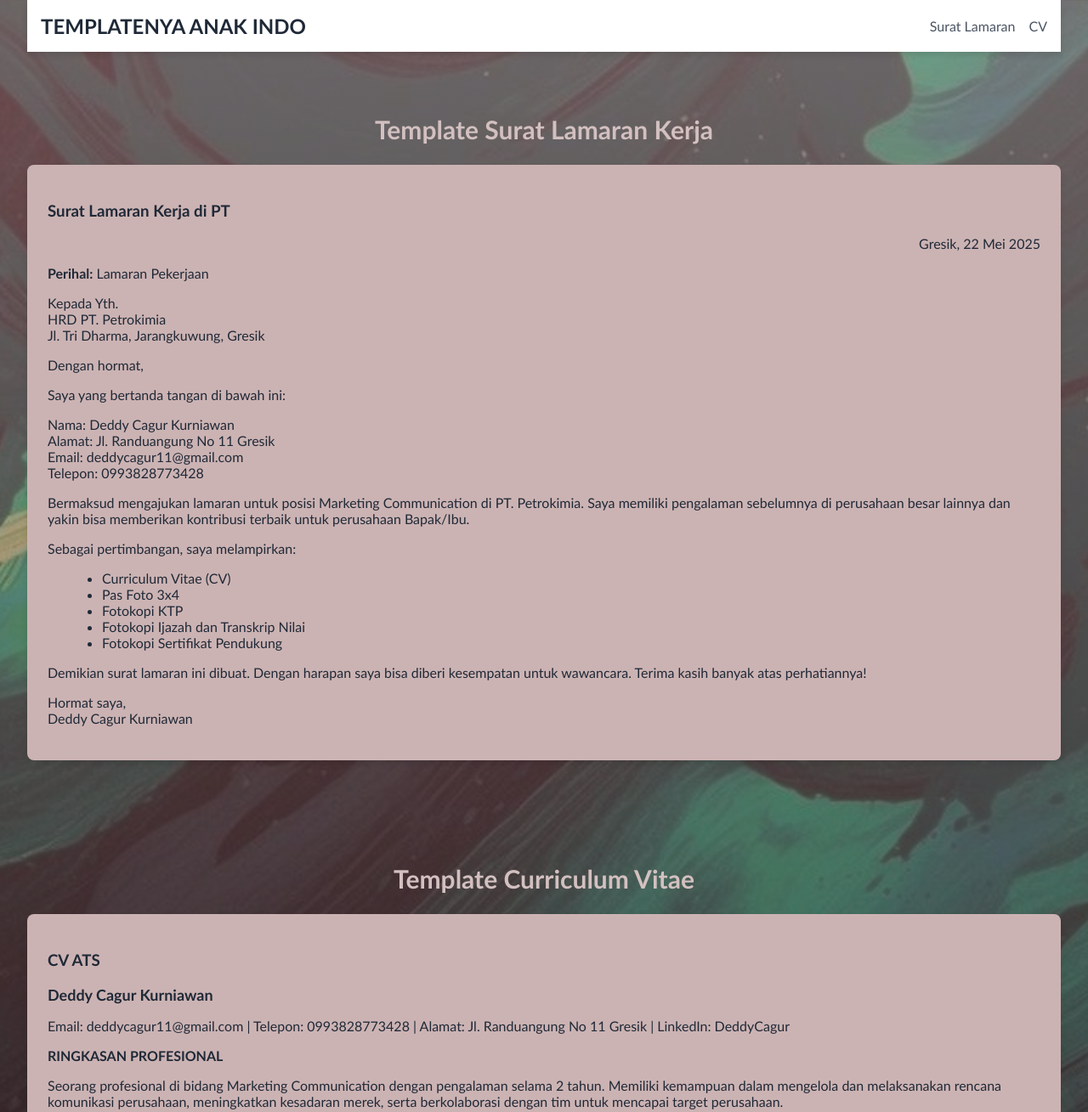
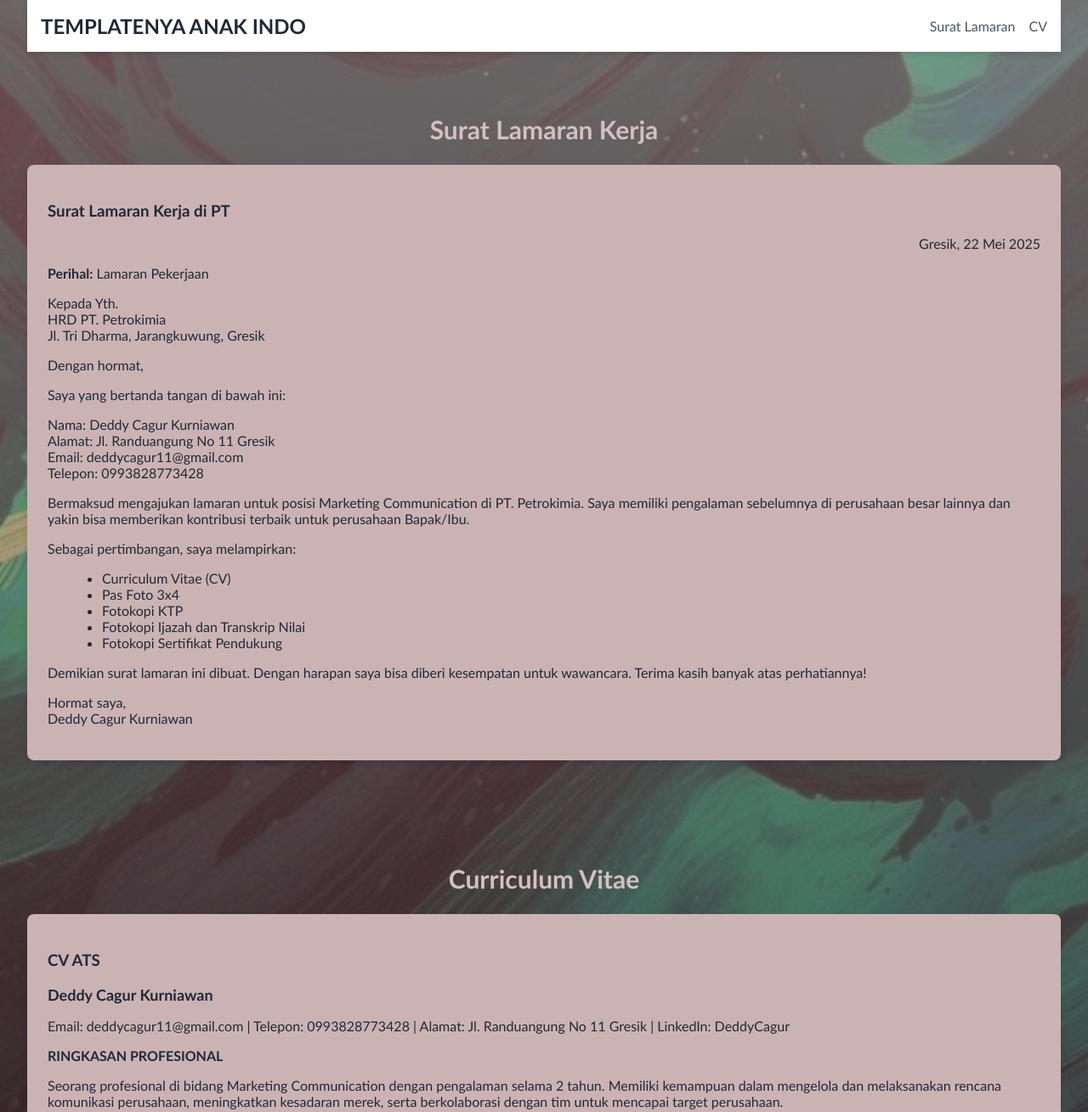
Before and after one commit to luqman1212/Kel8-Indo, a plain HTML site: page index.html in a window 1280 px wide. Shown: the top 1309 px of the page at 85% size. Drawn offline with Linux system fonts and the light colour scheme.

Commit message:
Update index.html

```diff
--- a/index.html
+++ b/index.html
@@ -32,7 +32,7 @@
             </nav>
 
             <div class="section" id="surat-lamaran">
-                <h2 class="section-title">Template Surat Lamaran Kerja</h2>
+                <h2 class="section-title">Surat Lamaran Kerja</h2>
                 <div class="card" onclick="openPopup('surat-lamaran-popup')">
                     <div class="prose">
                         <h3>Surat Lamaran Kerja di PT</h3>
@@ -83,7 +83,7 @@
             </div>
 
             <div class="section cv-section" id="cv">
-                <h2 class="section-title">Template Curriculum Vitae</h2>
+                <h2 class="section-title">Curriculum Vitae</h2>
                 <div class="card" onclick="openPopup('cv-popup')">
                     <div class="prose">
                         <h3>CV ATS</h3>
```
